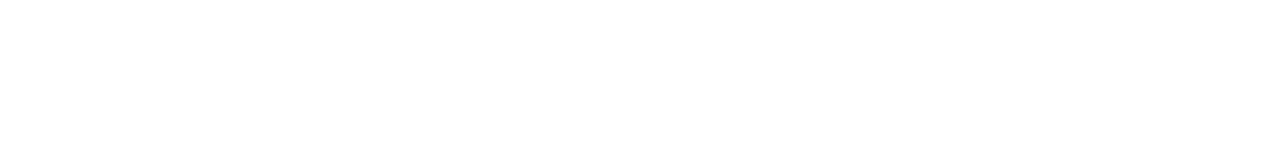
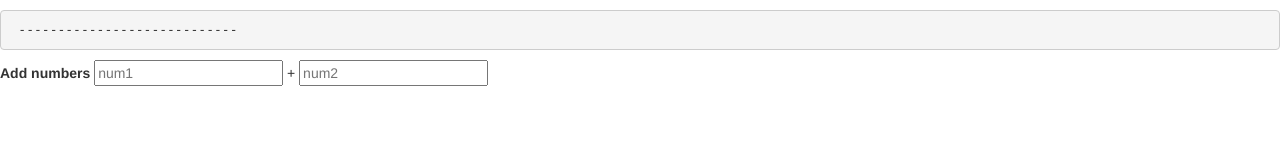
Before and after one commit to MirzaLeka/ecmascript6practice, a plain HTML site: page Web-Info/index.html in a window 1280 px wide. Drawn offline with nearby package versions, Linux system fonts and the light colour scheme.

Commit message:
Events - Long Time No See

```diff
--- a/Resources/css/index.css
+++ b/Resources/css/index.css
@@ -0,0 +1,6 @@
+input::-webkit-outer-spin-button,
+input::-webkit-inner-spin-button {
+    /* display: none; <- Crashes Chrome on hover */
+    -webkit-appearance: none;
+    margin: 0; /* <-- Apparently some margin are still there even though it's hidden */
+}
--- a/Resources/js/index.js
+++ b/Resources/js/index.js
@@ -76,3 +76,20 @@ console.log(simpleYield().next().value);
 
 THE PROBLEM WITH THIS IS BECAUSE I'M ALWAYS GETTING THE SAME VALUE (FIRST YIELD)
 */
+
+////////// Reversing JS Events
+
+let numOne = document.getElementById("inputOne");
+let numTwo = document.getElementById("inputTwo");
+let addSum = document.getElementById("sum");
+
+numOne.addEventListener("input", add);
+numTwo.addEventListener("input", add);
+
+function add() {
+let one = parseFloat(numOne.value) || 0;
+let two = parseFloat(numTwo.value) || 0;
+
+addSum.innerHTML = one + two;
+
+}
--- a/Web-Info/index.html
+++ b/Web-Info/index.html
@@ -26,6 +26,11 @@
 <p id="second"></p>
 <p id="third"></p>
 
+<pre> ---------------------------- </pre>
+<label>Add numbers</label>
+<input placeholder="num1" id="inputOne" type="number"> + <input id="inputTwo" placeholder="num2" type="number">
+
+<p id ="sum" style="margin-left: 20px"></p>
 </body>
 
 <!-- index.js -->
```
